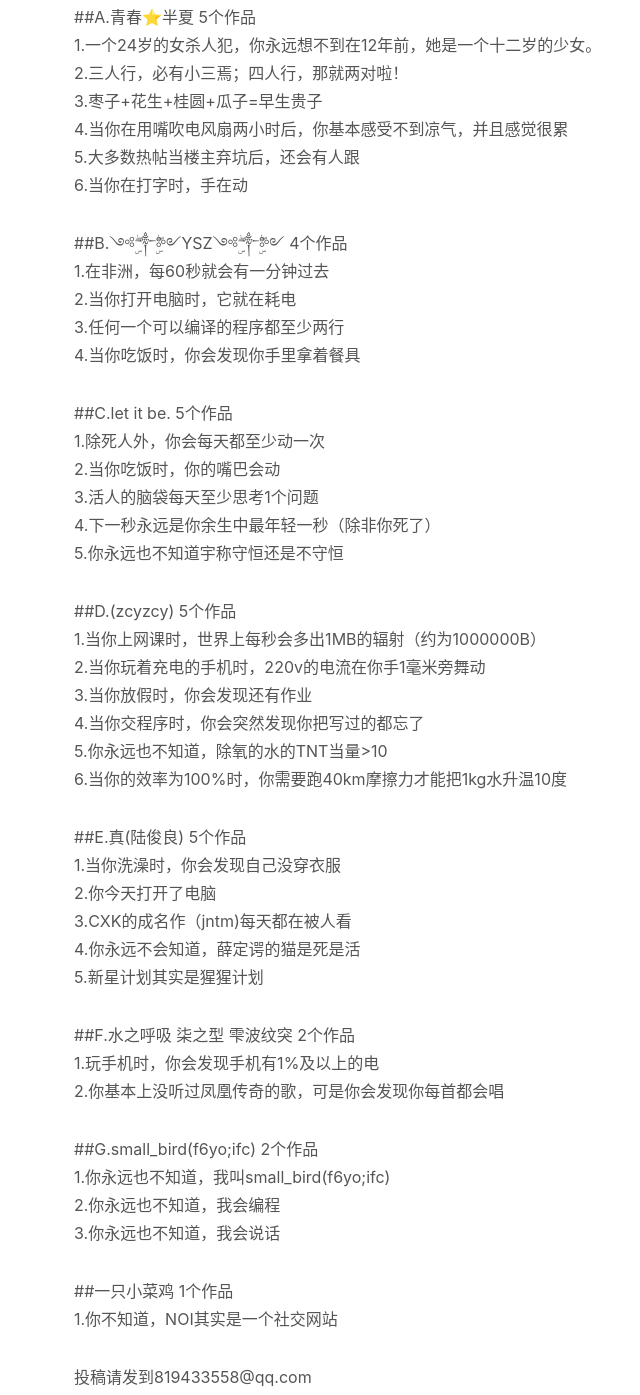
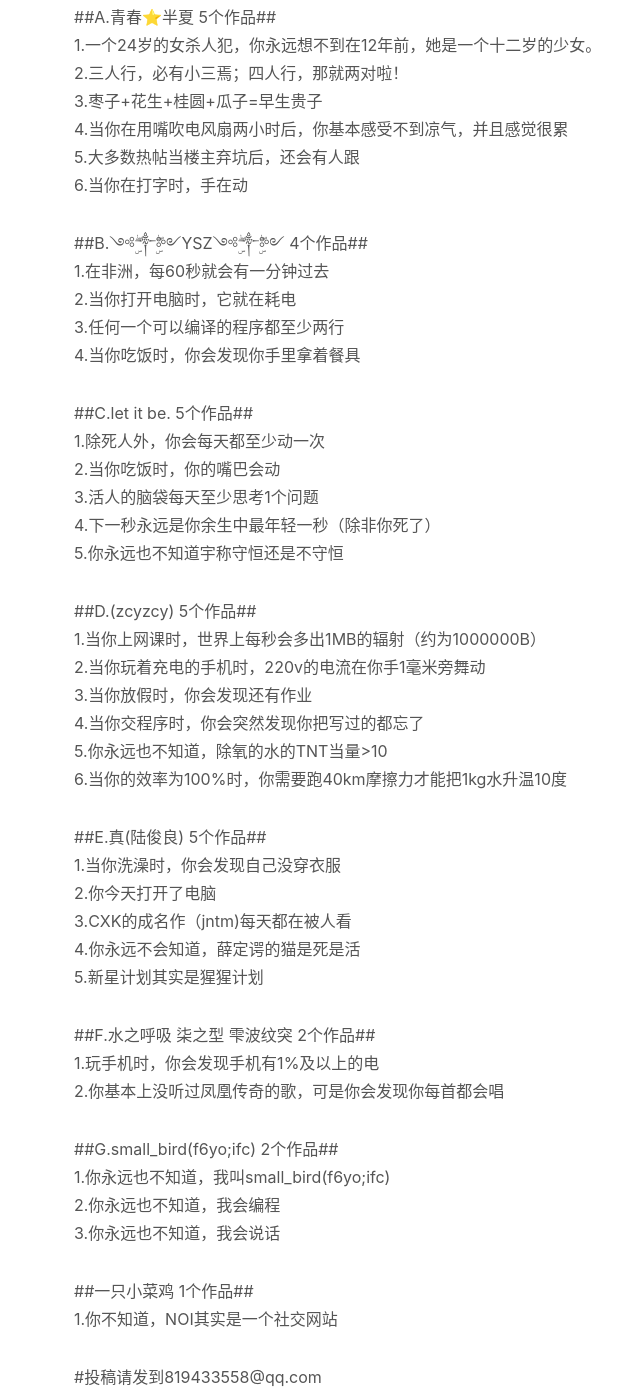
Before and after one commit to jsh-jsh/tail, a plain HTML site: page post/qi-guai-de-zhi-shi-zeng-jia-liao/index.html in a window 1280 px wide. Shown: the part 485-1880 px from the top of the page, without its empty margins (201-841 px from the left). Drawn offline with nearby package versions, Linux system fonts and the light colour scheme; a script that the page names is missing; a small style sheet from the web is missing.

Commit message:
update from gridea: 2020-08-05 16:43:03

```diff
--- a/atom.xml
+++ b/atom.xml
@@ -2,7 +2,7 @@
 <feed xmlns="http://www.w3.org/2005/Atom">
     <id>https://jsh-jsh.github.io</id>
     <title></title>
-    <updated>2020-08-05T08:41:08.502Z</updated>
+    <updated>2020-08-05T08:43:02.749Z</updated>
     <generator>https://github.com/jpmonette/feed</generator>
     <link rel="alternate" href="https://jsh-jsh.github.io"/>
     <link rel="self" href="https://jsh-jsh.github.io/atom.xml"/>
--- a/post/qi-guai-de-zhi-shi-zeng-jia-liao/index.html
+++ b/post/qi-guai-de-zhi-shi-zeng-jia-liao/index.html
@@ -88,48 +88,48 @@
       <div class="row">
         <div class="col-lg-8 col-md-10 mx-auto">
           <!-- more -->
-<p>##A.青春⭐半夏 5个作品<br>
+<p>##A.青春⭐半夏 5个作品##<br>
 1.一个24岁的女杀人犯，你永远想不到在12年前，她是一个十二岁的少女。<br>
 2.三人行，必有小三焉；四人行，那就两对啦！<br>
 3.枣子+花生+桂圆+瓜子=早生贵子<br>
 4.当你在用嘴吹电风扇两小时后，你基本感受不到凉气，并且感觉很累<br>
 5.大多数热帖当楼主弃坑后，还会有人跟<br>
 6.当你在打字时，手在动</p>
-<p>##B.༺ۣۖ༒ۣۖ༻YSZ༺ۣۖ༒ۣۖ༻ 4个作品<br>
+<p>##B.༺ۣۖ༒ۣۖ༻YSZ༺ۣۖ༒ۣۖ༻ 4个作品##<br>
 1.在非洲，每60秒就会有一分钟过去<br>
 2.当你打开电脑时，它就在耗电<br>
 3.任何一个可以编译的程序都至少两行<br>
 4.当你吃饭时，你会发现你手里拿着餐具</p>
-<p>##C.let it be. 5个作品<br>
+<p>##C.let it be. 5个作品##<br>
 1.除死人外，你会每天都至少动一次<br>
 2.当你吃饭时，你的嘴巴会动<br>
 3.活人的脑袋每天至少思考1个问题<br>
 4.下一秒永远是你余生中最年轻一秒（除非你死了）<br>
 5.你永远也不知道宇称守恒还是不守恒</p>
-<p>##D.(zcyzcy) 5个作品<br>
+<p>##D.(zcyzcy) 5个作品##<br>
 1.当你上网课时，世界上每秒会多出1MB的辐射（约为1000000B）<br>
 2.当你玩着充电的手机时，220v的电流在你手1毫米旁舞动<br>
 3.当你放假时，你会发现还有作业<br>
 4.当你交程序时，你会突然发现你把写过的都忘了<br>
 5.你永远也不知道，除氧的水的TNT当量&gt;10<br>
 6.当你的效率为100%时，你需要跑40km摩擦力才能把1kg水升温10度</p>
-<p>##E.真(陆俊良) 5个作品<br>
+<p>##E.真(陆俊良) 5个作品##<br>
 1.当你洗澡时，你会发现自己没穿衣服<br>
 2.你今天打开了电脑<br>
 3.CXK的成名作（jntm)每天都在被人看<br>
 4.你永远不会知道，薛定谔的猫是死是活<br>
 5.新星计划其实是猩猩计划</p>
-<p>##F.水之呼吸 柒之型 雫波纹突 2个作品<br>
+<p>##F.水之呼吸 柒之型 雫波纹突 2个作品##<br>
 1.玩手机时，你会发现手机有1%及以上的电<br>
 2.你基本上没听过凤凰传奇的歌，可是你会发现你每首都会唱</p>
-<p>##G.small_bird(f6yo;ifc) 2个作品<br>
+<p>##G.small_bird(f6yo;ifc) 2个作品##<br>
 1.你永远也不知道，我叫small_bird(f6yo;ifc)<br>
 2.你永远也不知道，我会编程<br>
 3.你永远也不知道，我会说话</p>
-<p>##一只小菜鸡 1个作品<br>
+<p>##一只小菜鸡 1个作品##<br>
 1.你不知道，NOI其实是一个社交网站</p>
 <!-- more -->
-<p>投稿请发到819433558@qq.com</p>
+<p>#投稿请发到819433558@qq.com</p>
 
 
           <p class="next-post">下一篇：
```
